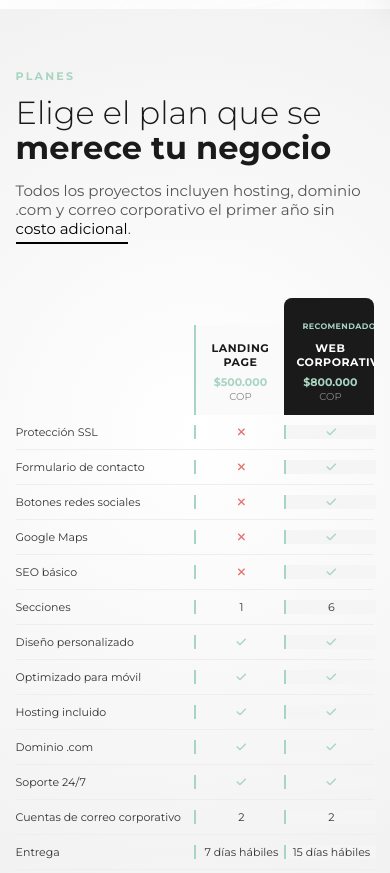
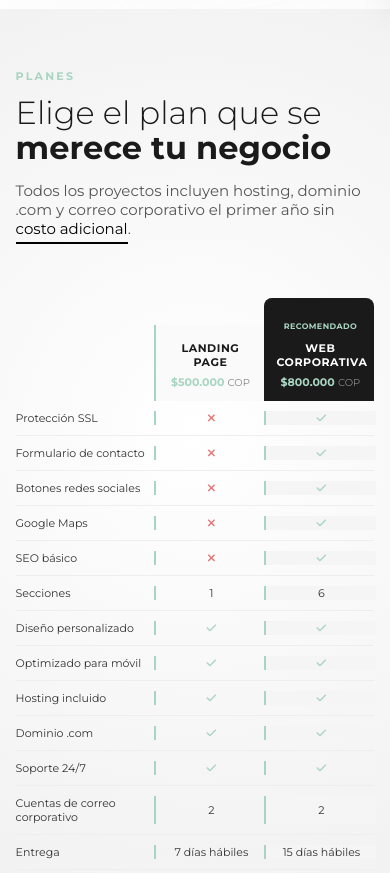
Before and after one commit to diazcorreajean-gif/web-menta, a website: page index.html in a window 390 px wide. Shown: the part 835-1708 px from the top of the page. Drawn offline with Linux system fonts and the light colour scheme.

Commit message:
Web version 1.1

```diff
--- a/assets/css/servicios.css
+++ b/assets/css/servicios.css
@@ -196,11 +196,11 @@
 @media (max-width: 768px) {
 
     .planes {
-        grid-template-columns: 1fr 120px 120px;
+        grid-template-columns: 1fr 140px 140px;
     }
 
     .servicios-contenido {
-        grid-template-columns: 1fr 120px 120px;
+        grid-template-columns: 1fr 140px 140px;
         font-size: 13px;
     }
 
@@ -212,11 +212,11 @@
 @media (max-width: 480px) {
 
     .planes {
-        grid-template-columns: 1fr 90px 90px;
+        grid-template-columns: 1fr 110px 110px;
     }
 
     .servicios-contenido {
-        grid-template-columns: 1fr 90px 90px;
+        grid-template-columns: 1fr 110px 110px;
         font-size: 11px;
     }
 
```
